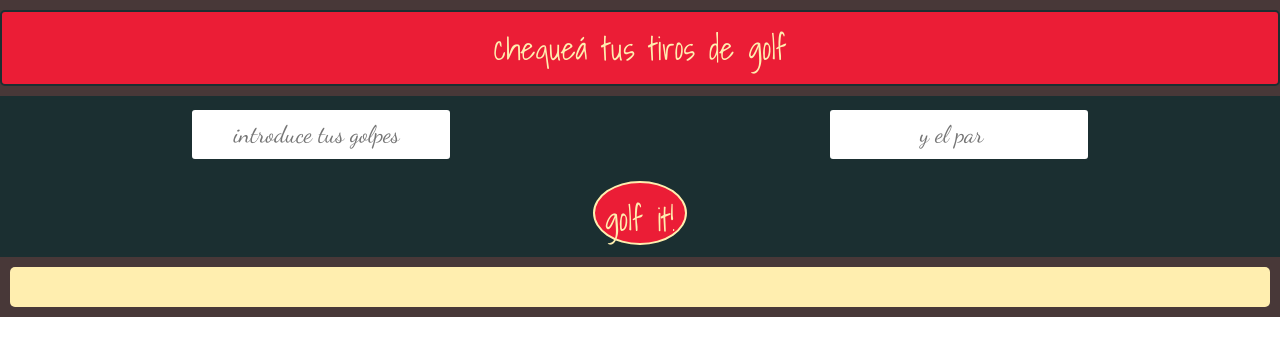
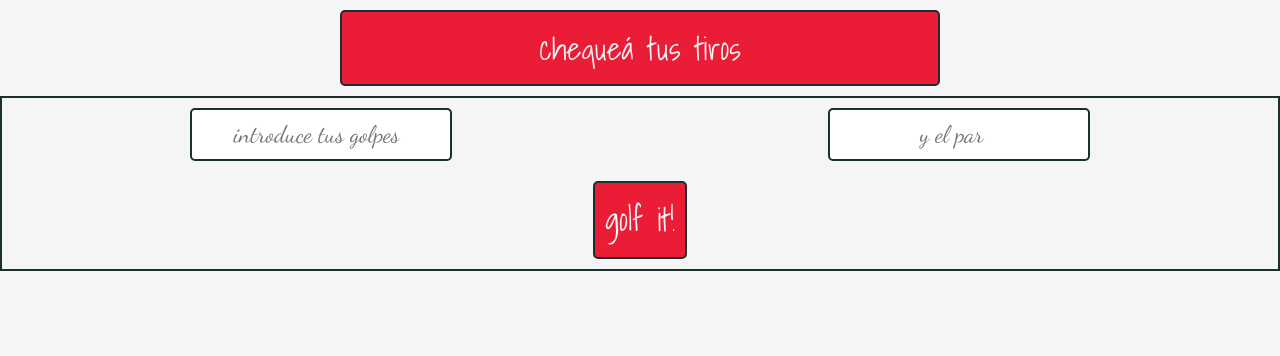
Before and after one commit to laloacostalera/A1-golf-counter, a plain HTML site: page index.html in a window 1280 px wide. Drawn offline with Linux system fonts and the light colour scheme.

Commit message:
Final CSS

```diff
--- a/index.html
+++ b/index.html
@@ -4,7 +4,7 @@
     <meta charset="UTF-8">
     <meta http-equiv="X-UA-Compatible" content="IE=edge">
     <meta name="viewport" content="width=device-width, user-scalable=no, initial-scale=1.0, maximum-scale=1.0, minimum-scale=1.0">
-    <title>Golf it Oh!</title>
+    <title>golf it!</title>
     <link href="style.css" rel="stylesheet">
     <!-- Google Fonts -->
     <link rel="preconnect" href="https://fonts.googleapis.com">
@@ -15,7 +15,7 @@
   <div class="padre">
     <header class="header">
       <div class="titulo">
-        <h1>chequeá tus tiros de golf</h1>
+        <h1>chequeá tus tiros</h1>
       </div>
     </header>
     <section class="section">
--- a/style.css
+++ b/style.css
@@ -8,10 +8,14 @@
     --color-important: #1cc49d;
     --color-pastel: #FFEEAF;
     --color-black: #1b2f31;
+    --color-white: whitesmoke;
 }
 
+body {
+    background-color: var(--color-white);
+}
     h1 {
-        color: var(--color-pastel, yellow);
+        color: var(--color-white, whitesmoke);
         background-color: var(--color-strong, red);
         font-family: 'Shadows Into Light', cursive;
         font-weight: 400;
@@ -27,6 +31,21 @@
         border: 2px solid var(--color-black);
         border-radius: 5px;
         padding: 10px;
+        max-width: 600px;
+    }
+
+    button {
+        color:var(--color-pastel);
+    }
+
+    input {
+        margin: 10px auto 10px;
+    }
+
+    input:hover {
+        border: 2px solid var(--color-important);
+        background-color: var(--color-llamativo);
+        cursor:pointer
     }
 
 .text-field {
@@ -38,7 +57,7 @@
 
 .padre {
 
-    background-color: var(--color-background, white);
+    background-color: var(--color-white);
     display: flex;
     flex-flow: column nowrap;
     font-family: 'Dancing Script', cursive;
@@ -48,22 +67,17 @@
 
     .section {
         border: 2px solid var(--color-black);
-        background-color: var(--color-black);
+        /* background-color: var(--color-black); */
         display: flex;
         flex-flow: row wrap;
         align-content: center;
-    }
-
-    input:hover {
-        border: 2px solid var(--color-important);
-        background-color: var(--color-llamativo);
-        cursor:pointer
     }
 
         .article {
             flex: 1 1 40%;
             align-content: center;
             align-items: center;
+            min-width: 300px;
         }
 
         .boton {
@@ -72,16 +86,17 @@
         }
 
     .buttonclick {
-            color: var(--color-pastel);
-            background-color: var(--color-strong, black);
-            border-radius: 50%;
-            border-color: var(--color-pastel);
+        color: whitesmoke;
+        background-color: var(--color-strong, red);
+        border-radius: 1opx;
+        border-color: var(white);
         justify-content: center;
         align-items: center;
         height: 2em;
         width: auto;
         font-family: 'Shadows Into Light', cursive;
         font-size: 2em;
+        padding-bottom: 2em;
 
     }
     .buttonclick:hover {
@@ -90,18 +105,18 @@
     }
 
     .footer {
-        border: 2px;
-        border-radius: 5px;
-        border-color: var(--color-pastel);
-        background-color: var(--color-pastel);
+        background-color: var(--color-white);
         font-size: 2em;
-        margin: 10px;
+        max-width: 600px;
+        align-items: center;
+        margin: auto;;
         padding: 20px;
     }
 
 @media all and (max-width: 800px) {
     *{
-        padding: 0;
+        margin: 15px auto;
+        padding: 20 px;
     }
     .section {
         flex-flow:column;
```
Lines whose indentation alone changed are shown as unchanged.
